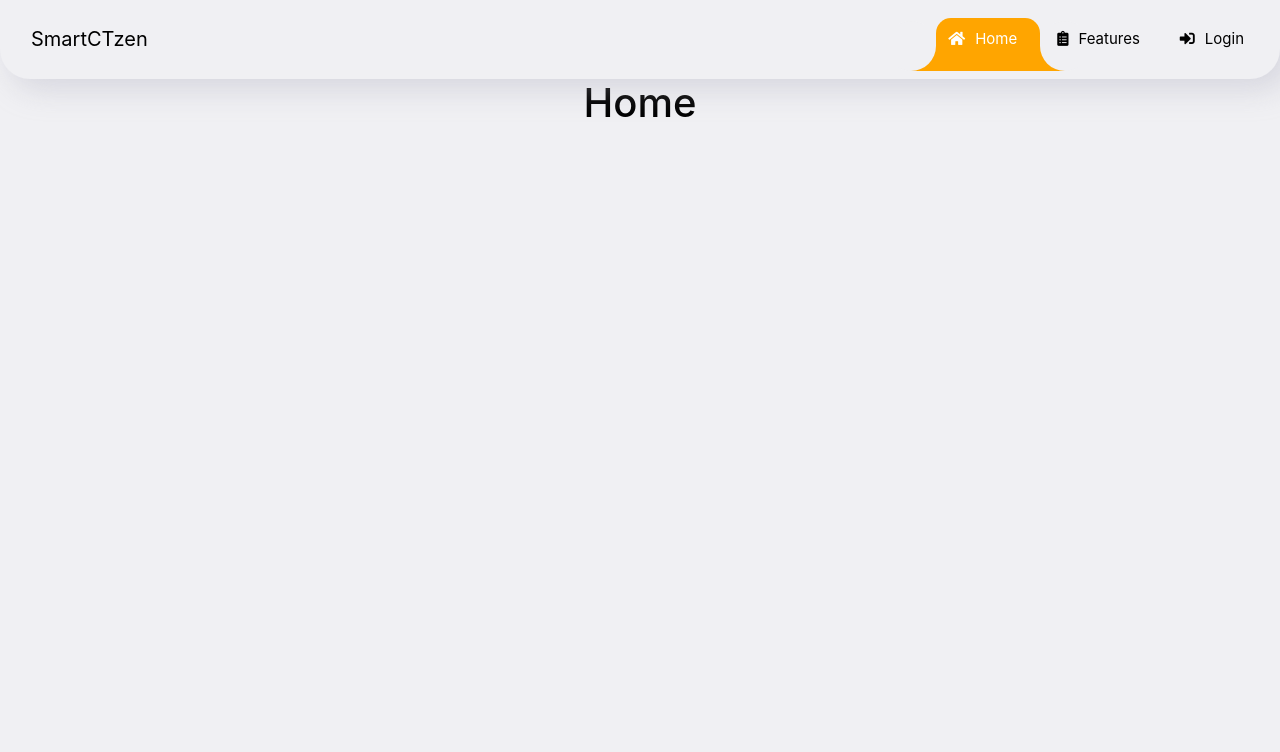
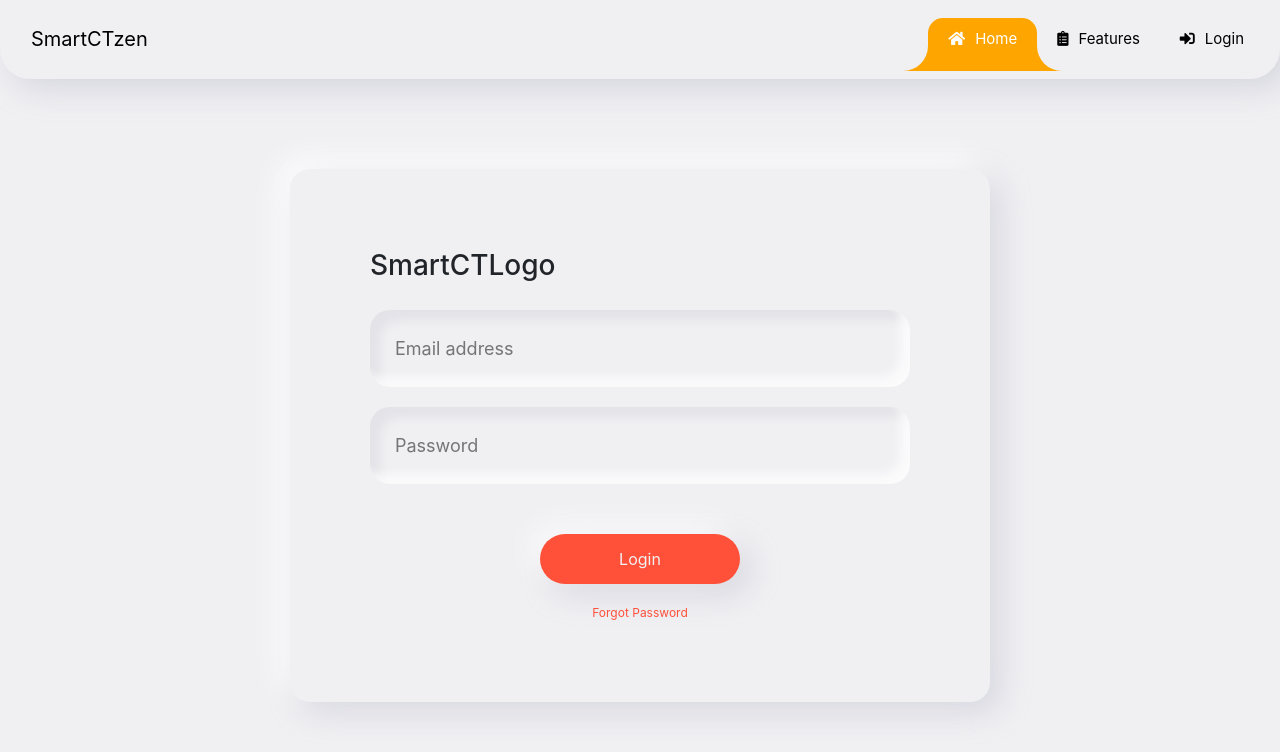
Before and after one commit to pastrana-karl/SmartCTzen, a React (Create React App) app in the folder client/: page /admin-login in a window 1280 px wide. Before the commit this address led to /. Shown: the top 752 px of the page. Built offline with nearby package versions, Linux system fonts and the light colour scheme.

Commit message:
Added Admin Component

```diff
--- a/client/src/App.js
+++ b/client/src/App.js
@@ -3,6 +3,8 @@ import { Redirect, BrowserRouter, Route, Switch } from 'react-router-dom';
 import Features from './components/Landing/Features/Features';
 import Home from './components/Landing/Home/Home';
 import Login from './components/Landing/Login/Login';
+import AdminProfile from './components/AllAdmin/Administrator/AdminProfile/AdminProfile';
+import AllAdminsLogin from './components/AllAdmin/AllAdminLogin';
 import Register from './components/Landing/Register/Register';
 import SecondStep from './components/Landing/Register/SecondStep';
 import ThirdStep from './components/Landing/Register/ThirdStep';
@@ -68,6 +70,16 @@ const App = () => {
             path="/fourth"
           />
 
+          {/* SUPER ADMIN and ADMIN Login */}
+          <Route path="/admin-login">
+            <AllAdminsLogin />
+          </Route>
+
+          {/* ADMIN Routes */}
+          <Route path="/admin-profile">
+            <AdminProfile />
+          </Route>
+
           <Route render={() => <Redirect to="/" />} />
          </Switch>
     </BrowserRouter>
--- /dev/null
+++ b/client/src/components/AllAdmin/Administrator/AdminLayout/AdminLayout.js
@@ -0,0 +1,11 @@
+import React from 'react';
+
+import Toolbar from '../../../Navigation/Toolbar/Toolbar';
+
+const AdminLayout = () => (
+    <React.Fragment>
+        <Toolbar />
+    </React.Fragment>
+);
+
+export default AdminLayout;
--- /dev/null
+++ b/client/src/components/AllAdmin/Administrator/AdminProfile/AdminProfile.js
@@ -0,0 +1,13 @@
+import React from 'react';
+
+import AdminLayout from '../AdminLayout/AdminLayout';
+
+const AdminProfile = () => {
+    return (
+        <React.Fragment>
+            <AdminLayout />
+        </React.Fragment>
+    );
+}
+
+export default AdminProfile;
--- /dev/null
+++ b/client/src/components/AllAdmin/AllAdminLogin.js
@@ -0,0 +1,49 @@
+import React, { useState } from 'react';
+
+import CardForm from '../UI/Cards/CardForm/CardForm';
+import Input from '../UI/Input/Input';
+import LoginButton from '../UI/Buttons/LoginButton';
+import classes from './AllAdminLogin.module.css';
+
+const AllAdminsLogin = () => {
+
+    const [inputEmail, setInputEmail] = useState('');
+    const [inputPassword, setInputPassword] = useState('');
+
+
+    return (
+        <div className={classes.Content}>
+            <CardForm>
+                <h3>SmartCTLogo</h3>
+                <Input
+                    type="email"
+                    placeholder="Email address"
+                    id="email"
+                    value={inputEmail}
+                    onChange={(event) => {
+                    setInputEmail(event.target.value);
+                    }}
+                />
+                <Input
+                    type="password"
+                    placeholder="Password"
+                    id="password"
+                    value={inputPassword}
+                    onChange={(event) => {
+                    setInputPassword(event.target.value);
+                    }}
+                />
+                <div className={classes.ButtonDiv}>
+                    <LoginButton />
+                </div>
+                <div className={classes.HyperlinkDiv}>
+                    <a href="/forgot-password" className={classes.Hyperlink}>
+                    Forgot Password
+                    </a>
+                </div>
+            </CardForm>
+        </div>
+    );
+};
+
+export default AllAdminsLogin;
--- /dev/null
+++ b/client/src/components/AllAdmin/AllAdminLogin.module.css
@@ -0,0 +1,22 @@
+.Content {
+    display: flex;
+    justify-content: center;
+    padding-top: 10vh;
+}
+
+.ButtonDiv {
+    display: grid;
+    justify-content: center;
+    margin-top: 30px;
+}
+
+.HyperlinkDiv {
+    display: grid;
+    justify-content: center;
+}
+
+.Hyperlink {
+    text-decoration: none;
+    color: #FF5039;
+    font-size: 12px;
+}
--- a/client/src/components/Landing/Login/LoginForm/LoginForm.js
+++ b/client/src/components/Landing/Login/LoginForm/LoginForm.js
@@ -16,21 +16,17 @@ const LoginForm = () => {
         <CardForm>
           <div>SmartCT Logo</div>
           <div className={classes.LoginCredentials}>
-            {/* <label>Email address</label> */}
             <Input
               type="email"
               placeholder="Email address"
-              className={classes.Input}
               id="email"
               value={inputEmail}
               onChange={(event) => {
                 setInputEmail(event.target.value);
               }}
             />
-            {/* <input type="password" placeholder="Password" /> */}
           </div>
           <div className={classes.LoginCredentials}>
-            {/* <label>Password</label> */}
             <Input
               type="password"
               placeholder="Password"
--- a/client/src/components/Navigation/Toolbar/Toolbar.js
+++ b/client/src/components/Navigation/Toolbar/Toolbar.js
@@ -3,13 +3,10 @@ import React from 'react';
 import NavigationItems from '../NavigationItems/NavigationItems';
 import classes from './Toolbar.module.css';
 
-const toolbar = (props) => (
+const Toolbar = (props) => (
     <header className={classes.Toolbar}>
-        {/* <div>MENU</div> */}
-        <nav className={classes.DesktopOnly}>
-            <NavigationItems />
-        </nav>
+        {props.children}
     </header>
 );
 
-export default toolbar;
+export default Toolbar;
```
Also changed, not shown: client/src/components/Landing/Login/LoginForm/LoginForm.module.css (+0 -24 lines), client/src/components/Layout/Layout.js (+7 -2 lines), 2 other files (tests, documents, lock files or other folders).
